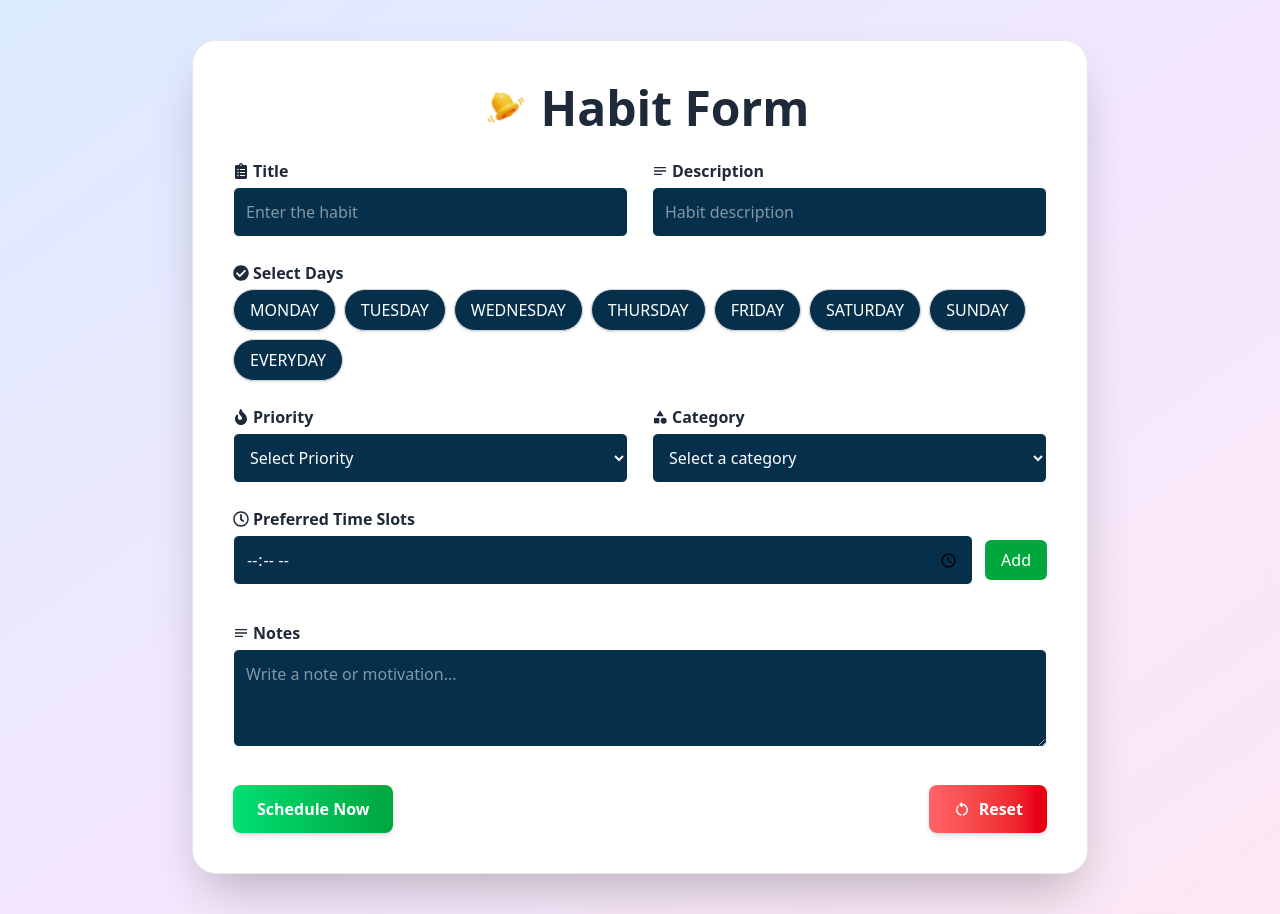
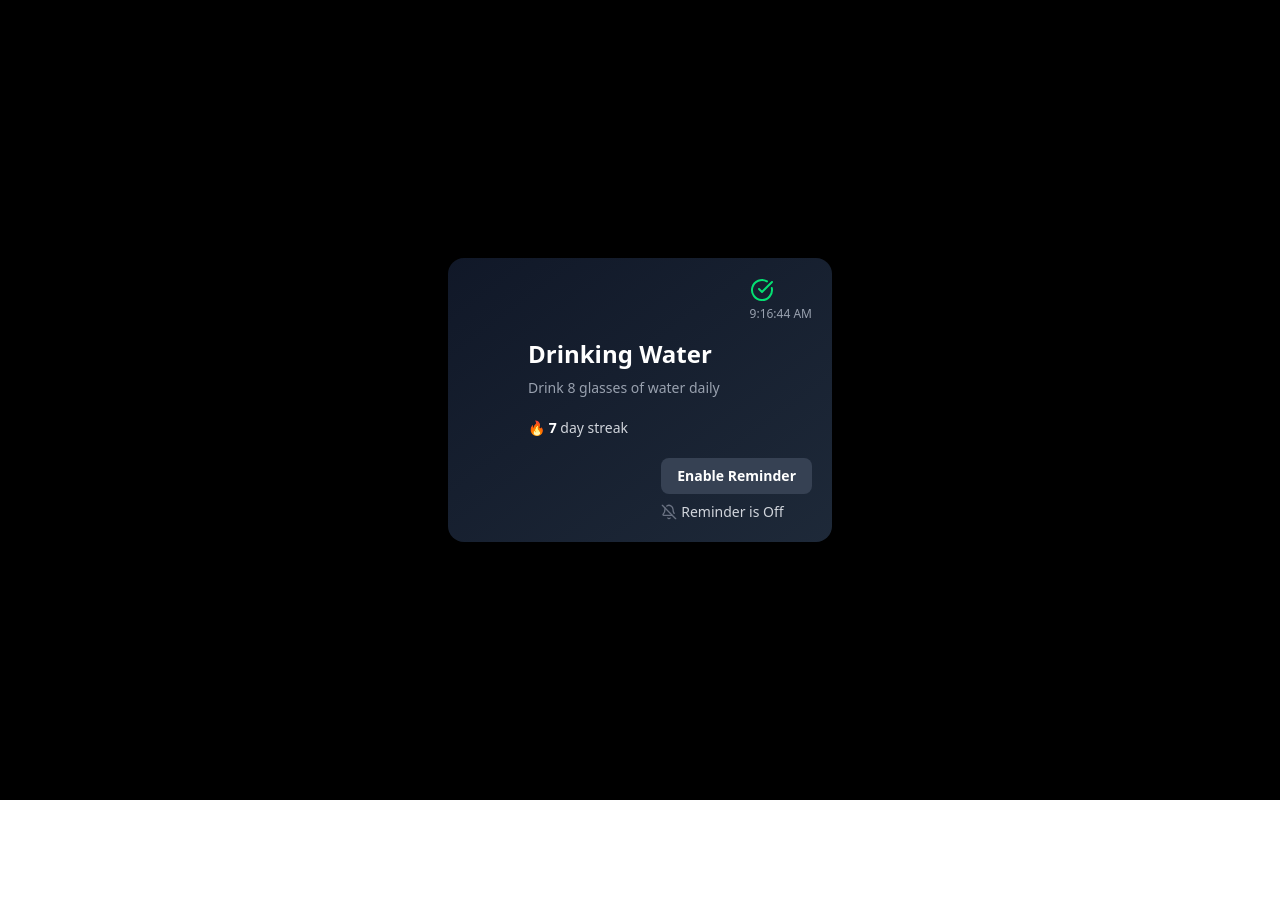
Before and after one commit to Ravi1470/Habit_Tracker, a React (Vite) app in the folder client/: page / in a window 1280 px wide. After the commit the page ends 800 px from the top, so only its background shows below. Built offline with nearby package versions, Linux system fonts and the light colour scheme.

Commit message:
conflicts change

```diff
--- a/client/package.json
+++ b/client/package.json
@@ -11,6 +11,7 @@
   },
   "dependencies": {
     "@tailwindcss/vite": "^4.1.11",
+    "lucide-react": "^0.525.0",
     "react": "^19.1.0",
     "react-dom": "^19.1.0",
     "react-icons": "^5.5.0",
--- a/client/src/App.jsx
+++ b/client/src/App.jsx
@@ -1,10 +1,18 @@
 import Calender from "./components/Calender";
+import HabitCard from "./components/HabitCard";
 import Habitform from "./components/Habitform";
+
 
 const App = () => {
   return (
     <div className="">
-   <Habitform/>
+    <HabitCard
+     title="Drinking Water"
+     description="Drink 8 glasses of water daily"
+     completed={true}
+     currentStreak={7}
+    />
+
     </div>
 
   );
--- /dev/null
+++ b/client/src/components/HabitCard.jsx
@@ -0,0 +1,65 @@
+import React, { useState } from 'react';
+import { CheckCircle, Bell, BellOff } from 'lucide-react';
+
+const HabitCard = ({ title, description, completed, currentStreak }) => {
+  const [isReminderEnabled, setIsReminderEnabled] = useState(false);
+  const [loadTime] = useState(new Date().toLocaleTimeString());
+
+  const handleReminderToggle = () => {
+    setIsReminderEnabled(prev => !prev);
+    alert(`Reminder ${!isReminderEnabled ? 'enabled' : 'disabled'}`);
+  };
+
+  return (
+    <div className="min-h-screen bg-black flex items-center justify-center">
+      <div className="bg-gradient-to-br from-gray-900 to-gray-800 text-white rounded-2xl shadow-lg p-20 w-96 relative">
+
+        <div className="absolute top-5 right-5 text-right">
+          {completed && <CheckCircle className="text-green-400 w-6 h-6 mb-1" />}
+          <div className="text-xs text-gray-400">{loadTime}</div>
+        </div>
+
+        {/* Title */}
+        <h2 className="text-2xl font-semibold mb-2">{title}</h2>
+
+        {/* Description */}
+        <p className="text-sm text-gray-400 mb-5">{description}</p>
+
+        {/* Current Streak */}
+        <div className="text-sm text-gray-300 mb-6   bottom-2left-2">
+          🔥 <span className="font-bold text-white">{currentStreak}</span> day streak
+        </div>
+
+
+        <div className="absolute bottom-5 right-5">
+          <button
+            onClick={handleReminderToggle}
+            className={`px-4 py-2 rounded-lg text-sm font-semibold transition ${
+              isReminderEnabled
+                ? 'bg-yellow-500 text-black hover:bg-yellow-400'
+                : 'bg-gray-700 text-white hover:bg-gray-600'
+            }`}
+          >
+            {isReminderEnabled ? 'Disable Reminder' : 'Enable Reminder'}
+          </button>
+
+          <div className="flex items-center mt-2 text-sm text-gray-300">
+            {isReminderEnabled ? (
+              <>
+                <Bell className="w-4 h-4 text-yellow-400 mr-1" />
+                Reminder is On
+              </>
+            ) : (
+              <>
+                <BellOff className="w-4 h-4 text-gray-500 mr-1" />
+                Reminder is Off
+              </>
+            )}
+          </div>
+        </div>
+      </div>
+    </div>
+  );
+};
+
+export default HabitCard;
```
Also changed, not shown: 1 other file (tests, documents, lock files or other folders).
